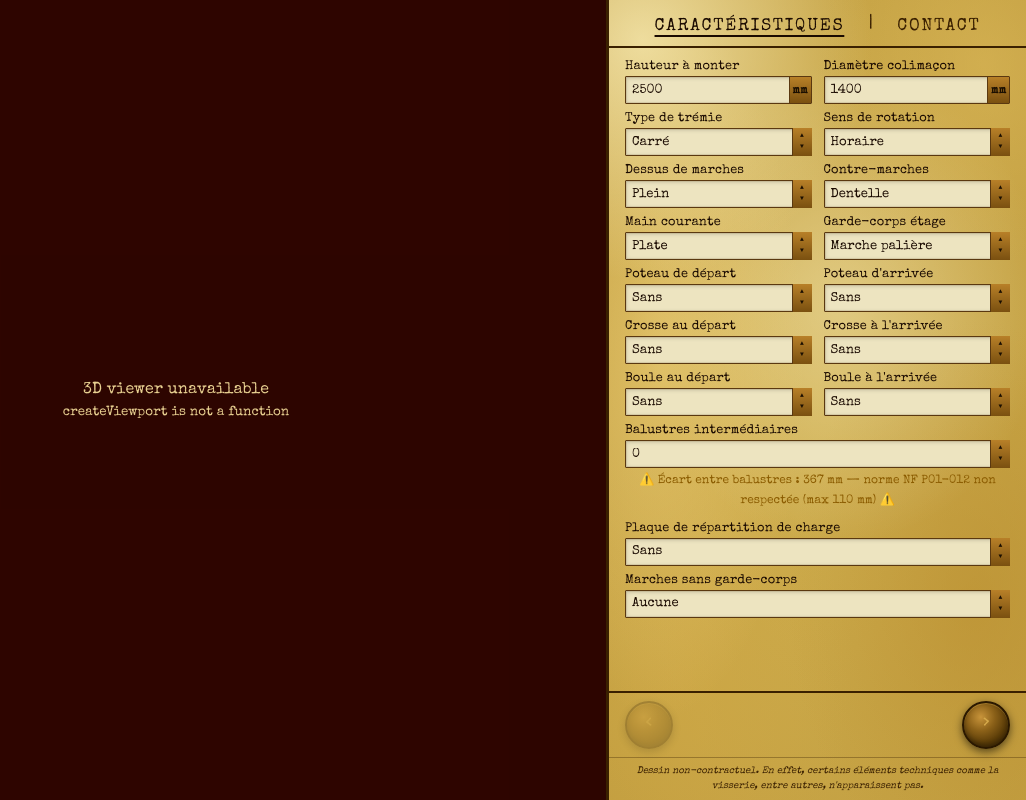
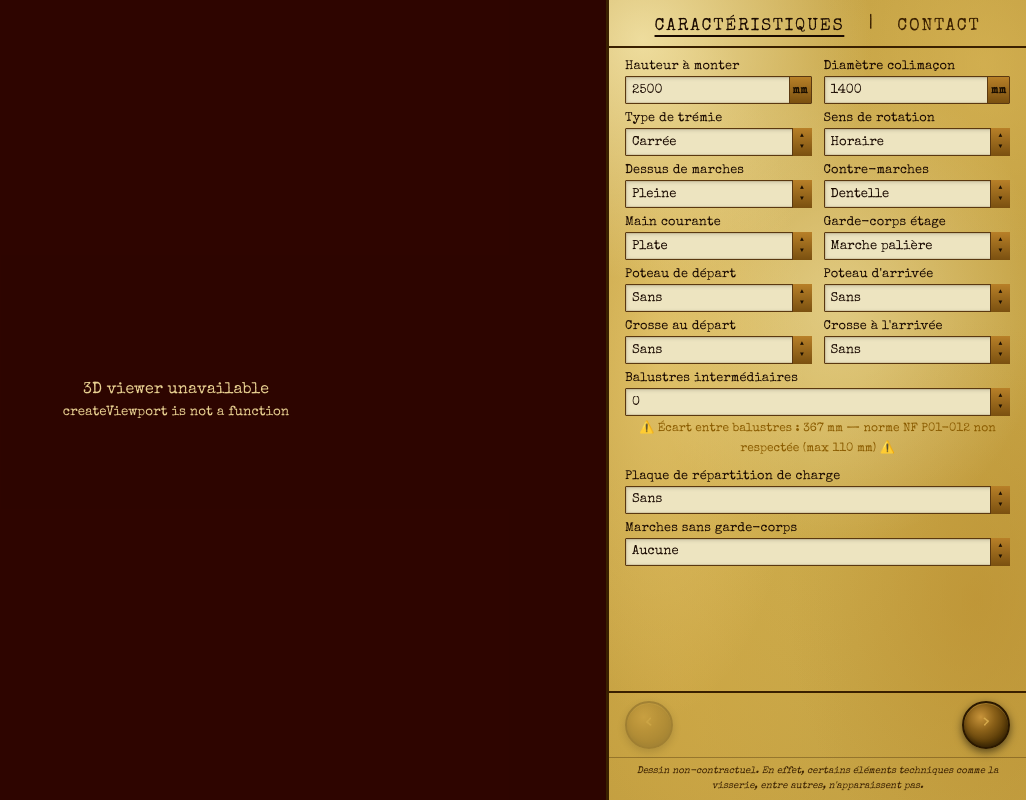
Before and after one commit to renaudcr/sha, a React (Vite) app: page / in a window 1280 px wide. Shown: the whole page, without its empty margins (254-1280 px from the left). Built offline with nearby package versions, Linux system fonts and the light colour scheme.

Commit message:
fix: match spec — Pleine, Mezzanine, Balustrade options, hide Boule when no poteau

```diff
--- a/src/FeaturesTab.tsx
+++ b/src/FeaturesTab.tsx
@@ -114,8 +114,9 @@ export default function FeaturesTab({ config, onChange }: Props) {
 
         <Field label="Type de trémie">
           <Sel value={config.openingType} onChange={sel("openingType")}>
-            <option value={0}>Carré</option>
-            <option value={1}>Rond</option>
+            <option value={0}>Carrée</option>
+            <option value={1}>Ronde</option>
+            <option value={2}>Mezzanine</option>
           </Sel>
         </Field>
 
@@ -128,7 +129,7 @@ export default function FeaturesTab({ config, onChange }: Props) {
 
         <Field label="Dessus de marches">
           <Sel value={config.treadTop} onChange={sel("treadTop")}>
-            <option value={0}>Plein</option>
+            <option value={0}>Pleine</option>
             <option value={1}>Bois – chêne brut</option>
             <option value={2}>Bois – chêne vitrifié</option>
             <option value={3}>Bois – teck brut</option>
@@ -160,6 +161,7 @@ export default function FeaturesTab({ config, onChange }: Props) {
           <Sel value={config.floorRailing} onChange={sel("floorRailing")}>
             <option value={0}>Marche palière</option>
             <option value={1}>Tour de trémie</option>
+            <option value={2}>Balustrade</option>
           </Sel>
         </Field>
 
@@ -193,6 +195,7 @@ export default function FeaturesTab({ config, onChange }: Props) {
           </Sel>
         </Field>
 
+        {config.startPost === 1 && (
           <Field label="Boule au départ">
             <Sel value={config.startBall} onChange={sel("startBall")}>
               <option value={0}>Sans</option>
@@ -200,7 +203,9 @@ export default function FeaturesTab({ config, onChange }: Props) {
               <option value={2}>Verre</option>
             </Sel>
           </Field>
+        )}
 
+        {config.endPost === 1 && (
           <Field label="Boule à l'arrivée">
             <Sel value={config.endBall} onChange={sel("endBall")}>
               <option value={0}>Sans</option>
@@ -208,6 +213,7 @@ export default function FeaturesTab({ config, onChange }: Props) {
               <option value={2}>Verre</option>
             </Sel>
           </Field>
+        )}
 
         {/* Full-width: balusters */}
         <div className="field field--full">
```
Lines whose indentation alone changed are shown as unchanged.
